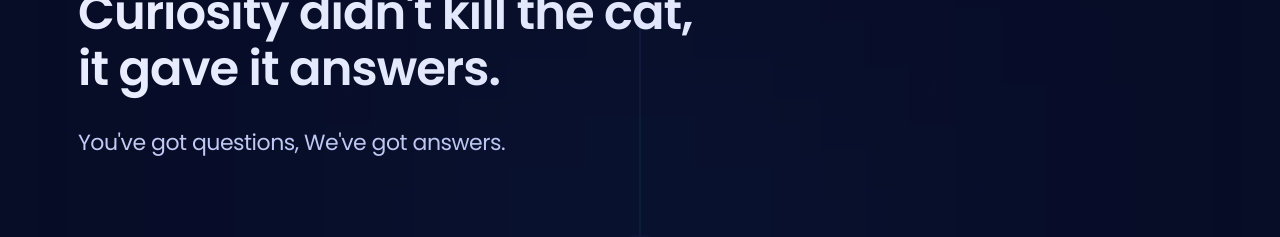
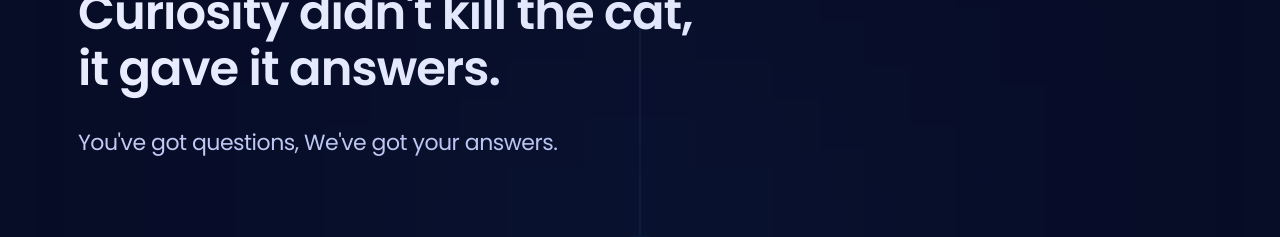
Before and after one commit to KilluaZ01/React_Xora, a React (Vite) app: page / in a window 1280 px wide. Shown: the part 3240-3477 px from the top of the page. Built offline with nearby package versions, Linux system fonts and the light colour scheme.

Commit message:
FAQ Updates

```diff
--- a/src/sections/Faq.jsx
+++ b/src/sections/Faq.jsx
@@ -14,7 +14,7 @@ const Faq = () => {
               Curiosity didn't kill the cat, it gave it answers.
             </h3>
             <p className="body-1 max-lg:max-w-sm">
-              You've got questions, We've got answers.
+              You've got questions, We've got your answers.
             </p>
           </div>
           <div className="faq-line_after w-0.5 h-full absolute left-[calc(50%-1px)] top-0 -z-1 bg-s2 " />
```
